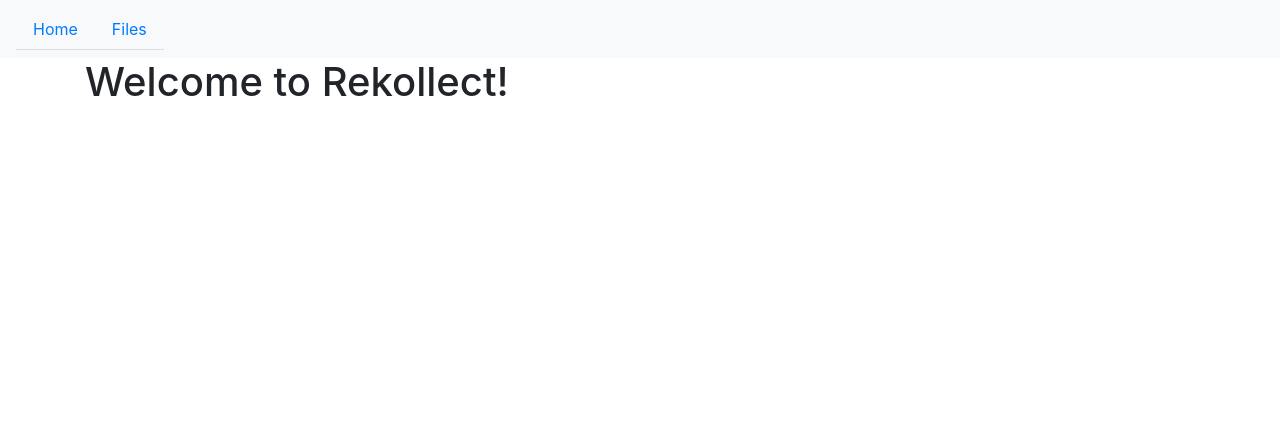
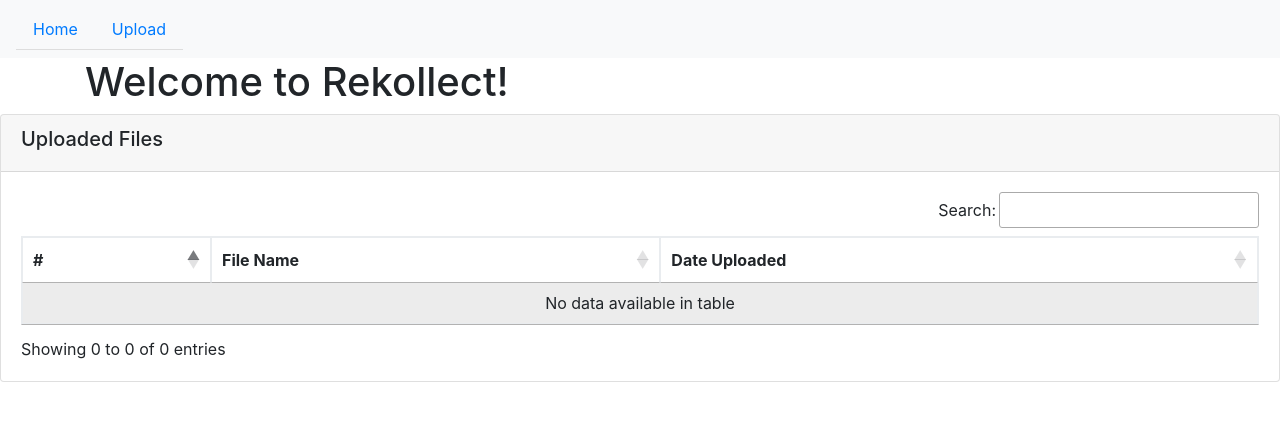
Before and after one commit to jawilson0502/rekollect, a Flask app: page / in a window 1280 px wide. Shown: the top 421 px of the page. Run offline with Flask 2, Linux system fonts and the light colour scheme; data that the repository does not hold is empty; parts of the project's set-up code (start-up, migrations or seed data) failed here and were passed over; some libraries are stand-ins or nearby versions.

Commit message:
Add sorting searching on file table

```diff
--- a/web_rekollect/templates/_layout.html
+++ b/web_rekollect/templates/_layout.html
@@ -34,7 +34,7 @@ src="https://oss.maxcdn.com/libs/respond.js/1.4.2/respond.min.js"></script>
         <a class="nav-link" href="{{ url_for('index') }}">Home</a>
       </li>
       <li class="nav-item">
-        <a class="nav-link" href="{{ url_for('upload') }}">Files</a>
+        <a class="nav-link" href="{{ url_for('upload') }}">Upload</a>
       </li>
 	</ul>
   </nav>
--- a/web_rekollect/templates/index.html
+++ b/web_rekollect/templates/index.html
@@ -3,4 +3,45 @@
   <div class="container">
     <h1>Welcome to Rekollect!</h1>
   </div>
+
+  <div class="card">
+    <div class="card-header">
+        <h5>Uploaded Files</h5>
+    </div>
+    <div class="card-body">
+      <table class="table table-striped table-bordered display" id="filetable">
+        <thead>
+          <tr>
+            <th scope="col">#</th>
+            <th scope="col">File Name</th>
+            <th scope="col">Date Uploaded</th>
+          </tr>
+        </thead>
+        <tbody>
+          {% for result in results %}
+          <tr>
+                <td>{{ result.id }}</td>
+                <td><a href="{{ url_for('file_info', file_name=result.file_name) }}">
+                        {{ result.file_name }}
+                </a></td>
+                <td>{{ result.date }}</td>
+            </tr>
+          {% endfor %}
+        </tbody>
+      </table>
+    </div>
+  </div>
+
+
 {% endblock %}
+{% block extra_scripts %}
+<script>
+$(document).ready( function () {
+    $('#filetable').DataTable( {
+        paging: false
+    });
+
+});
+</script>
+
+{% endblock %}
--- a/web_rekollect/views.py
+++ b/web_rekollect/views.py
@@ -16,7 +16,8 @@ def allowed_file(filename):
 
 @app.route('/')
 def index():
-    return render_template('index.html')
+    results = models.Files.query.all()
+    return render_template('index.html', results=results)
 
 @app.route('/upload', methods=['GET', 'POST'])
 def upload():
```
Also changed, not shown: web_rekollect/templates/upload.html (+10 -1 lines).
